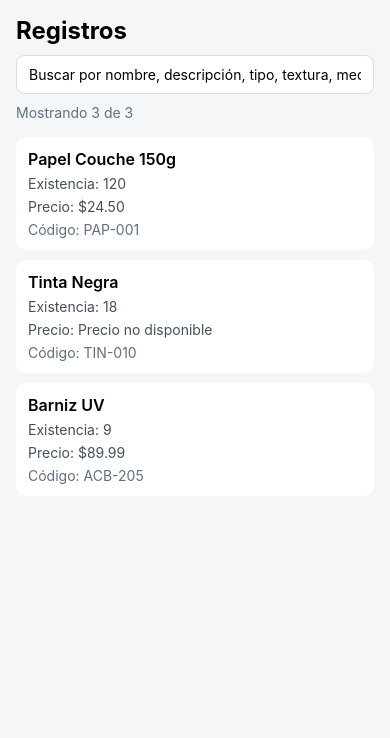
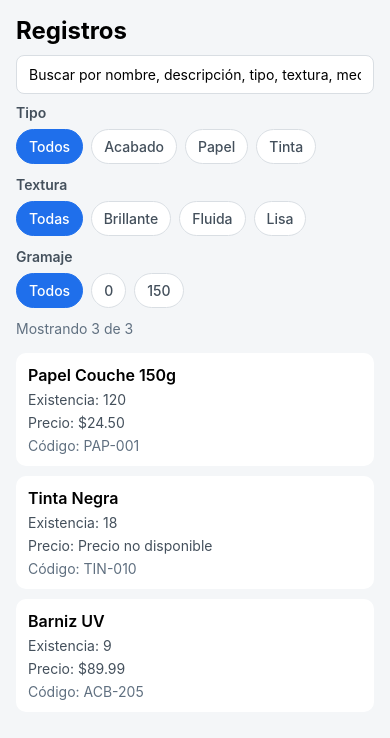
Before and after one commit to robertodi90-dot/app-movil, a React Native app: screen / in a window 390 px wide. Shown: the top 738 px of the page. Built offline with nearby package versions, Linux system fonts and the light colour scheme.

Commit message:
feat: agregar filtros simples por tipo textura y gramaje

```diff
--- a/App.tsx
+++ b/App.tsx
@@ -3,6 +3,7 @@ import { useMemo, useState } from "react";
 import {
   FlatList,
   Pressable,
+  ScrollView,
   SafeAreaView,
   StyleSheet,
   Text,
@@ -11,19 +12,42 @@ import {
 } from "react-native";
 import { cargarRegistrosIniciales } from "./src/services/registros";
 import type { Registro } from "./src/types/registro";
-import { filtrarRegistros } from "./src/utils/search";
+import { filtrarRegistros, type FiltrosBusqueda } from "./src/utils/search";
 
 const registros = cargarRegistrosIniciales();
 
+const obtenerOpcionesUnicas = (
+  lista: Registro[],
+  selector: (item: Registro) => string
+): string[] => [...new Set(lista.map(selector))].sort((a, b) => a.localeCompare(b));
+
 export default function App() {
   const [busqueda, setBusqueda] = useState("");
+  const [filtros, setFiltros] = useState<FiltrosBusqueda>({
+    tipo: "",
+    textura: "",
+    gramaje: ""
+  });
   const [registroSeleccionado, setRegistroSeleccionado] = useState<Registro | null>(
     null
   );
 
+  const opcionesTipo = useMemo(
+    () => obtenerOpcionesUnicas(registros, (item) => item.tipo),
+    []
+  );
+  const opcionesTextura = useMemo(
+    () => obtenerOpcionesUnicas(registros, (item) => item.textura),
+    []
+  );
+  const opcionesGramaje = useMemo(
+    () => obtenerOpcionesUnicas(registros, (item) => String(item.gramaje)),
+    []
+  );
+
   const resultado = useMemo(
-    () => filtrarRegistros(registros, busqueda),
-    [busqueda]
+    () => filtrarRegistros(registros, busqueda, filtros),
+    [busqueda, filtros]
   );
 
   const hayDatos = registros.length > 0;
@@ -91,6 +115,74 @@ export default function App() {
           onChangeText={setBusqueda}
           style={styles.searchInput}
         />
+        <View style={styles.filtersBlock}>
+          <Text style={styles.filterLabel}>Tipo</Text>
+          <ScrollView horizontal showsHorizontalScrollIndicator={false}>
+            <View style={styles.filterRow}>
+              <FiltroOpcion
+                label="Todos"
+                activo={!filtros.tipo}
+                onPress={() => setFiltros((prev) => ({ ...prev, tipo: "" }))}
+              />
+              {opcionesTipo.map((opcion) => (
+                <FiltroOpcion
+                  key={`tipo-${opcion}`}
+                  label={opcion}
+                  activo={filtros.tipo === opcion}
+                  onPress={() =>
+                    setFiltros((prev) => ({ ...prev, tipo: opcion }))
+                  }
+                />
+              ))}
+            </View>
+          </ScrollView>
+        </View>
+
+        <View style={styles.filtersBlock}>
+          <Text style={styles.filterLabel}>Textura</Text>
+          <ScrollView horizontal showsHorizontalScrollIndicator={false}>
+            <View style={styles.filterRow}>
+              <FiltroOpcion
+                label="Todas"
+                activo={!filtros.textura}
+                onPress={() => setFiltros((prev) => ({ ...prev, textura: "" }))}
+              />
+              {opcionesTextura.map((opcion) => (
+                <FiltroOpcion
+                  key={`textura-${opcion}`}
+                  label={opcion}
+                  activo={filtros.textura === opcion}
+                  onPress={() =>
+                    setFiltros((prev) => ({ ...prev, textura: opcion }))
+                  }
+                />
+              ))}
+            </View>
+          </ScrollView>
+        </View>
+
+        <View style={styles.filtersBlock}>
+          <Text style={styles.filterLabel}>Gramaje</Text>
+          <ScrollView horizontal showsHorizontalScrollIndicator={false}>
+            <View style={styles.filterRow}>
+              <FiltroOpcion
+                label="Todos"
+                activo={!filtros.gramaje}
+                onPress={() => setFiltros((prev) => ({ ...prev, gramaje: "" }))}
+              />
+              {opcionesGramaje.map((opcion) => (
+                <FiltroOpcion
+                  key={`gramaje-${opcion}`}
+                  label={opcion}
+                  activo={filtros.gramaje === opcion}
+                  onPress={() =>
+                    setFiltros((prev) => ({ ...prev, gramaje: opcion }))
+                  }
+                />
+              ))}
+            </View>
+          </ScrollView>
+        </View>
         <Text style={styles.counter}>
           Mostrando {resultado.length} de {registros.length}
         </Text>
@@ -125,6 +217,25 @@ export default function App() {
   );
 }
 
+type FiltroOpcionProps = {
+  label: string;
+  activo: boolean;
+  onPress: () => void;
+};
+
+function FiltroOpcion({ label, activo, onPress }: FiltroOpcionProps) {
+  return (
+    <Pressable
+      style={[styles.filterChip, activo && styles.filterChipActive]}
+      onPress={onPress}
+    >
+      <Text style={[styles.filterChipText, activo && styles.filterChipTextActive]}>
+        {label}
+      </Text>
+    </Pressable>
+  );
+}
+
 const styles = StyleSheet.create({
   container: {
     flex: 1,
@@ -146,6 +257,37 @@ const styles = StyleSheet.create({
     paddingVertical: 10,
     borderWidth: 1,
     borderColor: "#D9DEE3"
+  },
+  filtersBlock: {
+    gap: 6
+  },
+  filterLabel: {
+    fontWeight: "600",
+    color: "#44505C"
+  },
+  filterRow: {
+    flexDirection: "row",
+    gap: 8,
+    paddingVertical: 2
+  },
+  filterChip: {
+    backgroundColor: "#FFF",
+    borderWidth: 1,
+    borderColor: "#D9DEE3",
+    borderRadius: 999,
+    paddingHorizontal: 12,
+    paddingVertical: 8
+  },
+  filterChipActive: {
+    backgroundColor: "#1F6FEB",
+    borderColor: "#1F6FEB"
+  },
+  filterChipText: {
+    color: "#44505C",
+    fontWeight: "500"
+  },
+  filterChipTextActive: {
+    color: "#FFF"
   },
   counter: {
     color: "#607080"
--- a/src/utils/search.ts
+++ b/src/utils/search.ts
@@ -2,22 +2,39 @@ import type { Registro } from "../types/registro";
 
 const normalize = (value: string): string => value.trim().toLowerCase();
 
+export type FiltrosBusqueda = {
+  tipo: string;
+  textura: string;
+  gramaje: string;
+};
+
 export const filtrarRegistros = (
   registros: Registro[],
-  termino: string
+  termino: string,
+  filtros: FiltrosBusqueda
 ): Registro[] => {
   const q = normalize(termino);
 
-  if (!q) {
-    return registros;
-  }
+  return registros.filter((item) => {
+    const cumpleTipo = !filtros.tipo || item.tipo === filtros.tipo;
+    const cumpleTextura = !filtros.textura || item.textura === filtros.textura;
+    const cumpleGramaje =
+      !filtros.gramaje || String(item.gramaje) === filtros.gramaje;
 
-  return registros.filter((item) => {
+    if (!cumpleTipo || !cumpleTextura || !cumpleGramaje) {
+      return false;
+    }
+
+    if (!q) {
+      return true;
+    }
+
     const texto = [
       item.nombreVisible,
       item.descripcion,
       item.tipo,
       item.textura,
+      String(item.gramaje),
       item.medida,
       item.codigo
     ]
```
